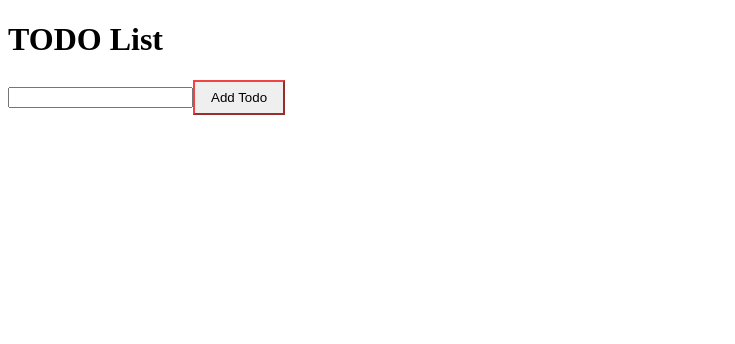
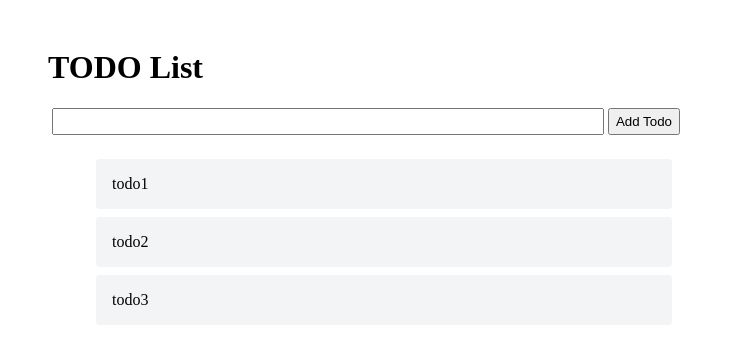
Before and after one commit to josbell/todo, a React (Vite) app: page / in a window 1280 px wide. Shown: the top 344 px of the page, without its empty margins (0-735 px from the left). Built offline with nearby package versions, Linux system fonts and the light colour scheme.

Commit message:
add todo functionality implemented

```diff
--- a/package.json
+++ b/package.json
@@ -4,7 +4,7 @@
   "description": "",
   "main": "index.js",
   "scripts": {
-    "dev": "vite",
+    "dev": "vite --port 3000",
     "build": "vite build",
     "serve": "vite preview",
     "test": "jest --watch"
@@ -22,6 +22,7 @@
   "devDependencies": {
     "@eslint/js": "^9.18.0",
     "@testing-library/react": "^16.2.0",
+    "@testing-library/jest-dom": "^6.6.3",
     "@types/jest": "^29.5.14",
     "@types/react": "^19.0.7",
     "@types/react-dom": "^19.0.3",
--- a/src/App.tsx
+++ b/src/App.tsx
@@ -1,11 +1,16 @@
 import React from "react";
+import TodoList from './components/TodoList'
 
-function App() {
+interface AppTodos {
+  todos?: string[]
+}
+
+
+function App({ todos }: AppTodos) {
+
   return (
-    <main>
-      <h1 data-testid="title" className="text-red">TODO List</h1>
-      <input type="text" data-testid="input-add"></input>
-      <button data-testid="button-add" className="border-red-500 py-2 px-4">Add Todo</button>
+    <main className="flex flex-col w-1/2 py-5 px-10">
+      <TodoList todos={todos || ['todo1', 'todo2', 'todo3']} />
     </main>
   )
 }
--- /dev/null
+++ b/src/components/TodoList.tsx
@@ -0,0 +1,43 @@
+import React, { useState } from "react";
+
+
+function TodoList({todos} : { todos?: string[]}) {
+  const [inputValue, setInputValue] = useState('');
+  const [todoList, setTodoList] = useState<string[]>(todos || []);
+
+  const todoListHTML = todoList?.map( todo => (
+    <li
+      key={`li-${todo}`}
+      data-testid={`li-${todo}`}
+      className="bg-gray-100 p-4 rounded m-2"
+    >
+      {todo}
+    </li>
+  ))
+
+  function addTodo() {
+    if (inputValue) {
+      setTodoList([...todoList, inputValue]);
+      setInputValue('');
+    }
+  }
+
+  function onInputChange(event: React.ChangeEvent<HTMLInputElement>) {
+    setInputValue(event.target.value);
+  }
+
+  return (
+    <>
+      <h1 data-testid="title">TODO List</h1>
+      <div className="flex w-full justify-evenly">
+        <input type="text" data-testid="input-add"  value={inputValue} onChange={onInputChange} className="mx-1 py-1 flex-grow"></input>
+        <button data-testid="button-add" onClick={addTodo}>Add Todo</button>
+      </div>
+      <ul data-testid="todo-list" className="list-none">
+        { todoListHTML }
+      </ul>
+    </>
+  )
+}
+
+export default TodoList;
--- a/tsconfig.json
+++ b/tsconfig.json
@@ -3,6 +3,7 @@
     "target": "es6",
     "module": "esnext",
     "lib": ["dom", "es6"],
+    "types": ["@testing-library/jest-dom"],
     "allowJs": true,
     "jsx": "react",
     "outDir": "./dist",
```
Also changed, not shown: 1 other file (tests, documents, lock files or other folders).
